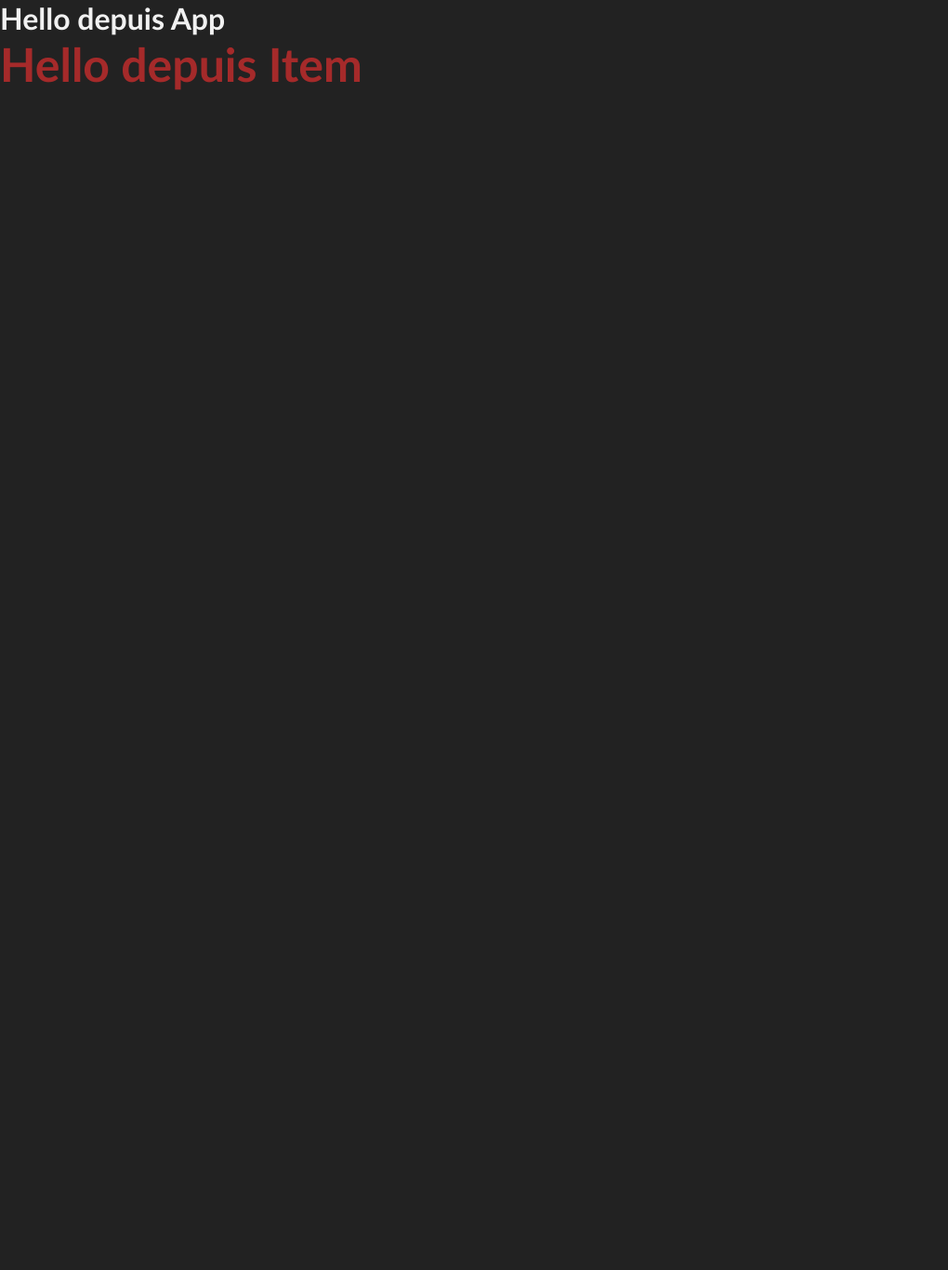
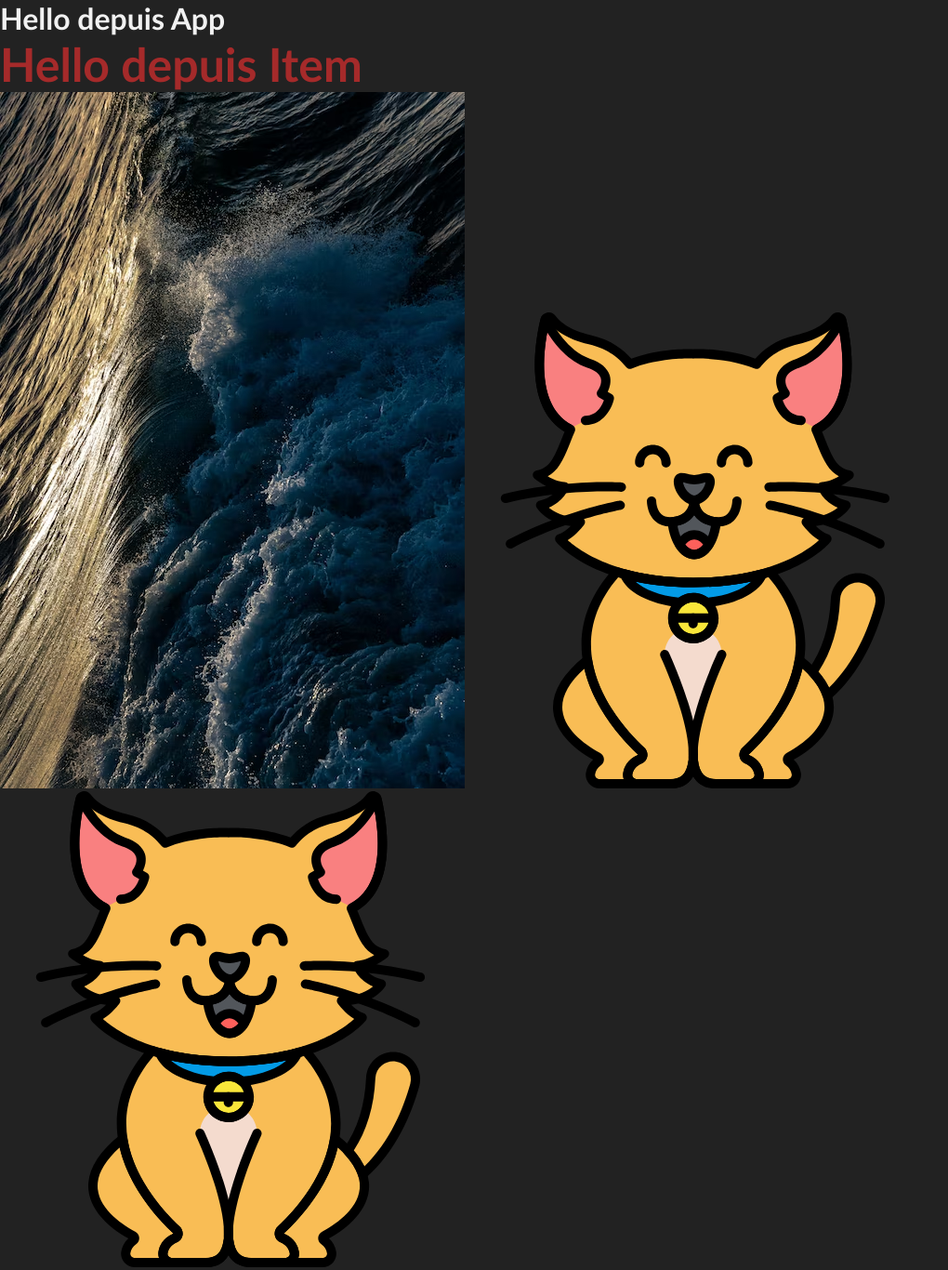
Before and after one commit to timtiph/mon-app, a React (Create React App) app: page / in a window 1280 px wide. Shown: the whole page at 93% size, without its empty margins (0-1020 px from the left). Before the commit the page ends 800 px from the top, so only its background shows below. Built offline with nearby package versions, Linux system fonts and the light colour scheme.

Commit message:
intégration img.svg et img.jpg

```diff
--- a/src/Components/Item/item.js
+++ b/src/Components/Item/item.js
@@ -1,11 +1,18 @@
 // import {useState} from 'react'
 import './Item.css'
+import img1 from './img1.jpg'
+import cat from './cat.svg'
+import {ReactComponent as Cat} from './cat.svg'
 
 function Item (){
 
     return (
         <div>
             <h1 class="titre-item">Hello depuis Item</h1>
+            <img src={img1} alt="vagues"/>
+            <img src={cat} alt="dessin de chat"/>
+            <Cat></Cat>
+            {/* <Cat></Cat> utilisé comme un component */}
         </div>
     )
 
```
Also changed, not shown: src/Components/Item/img1.jpg.
